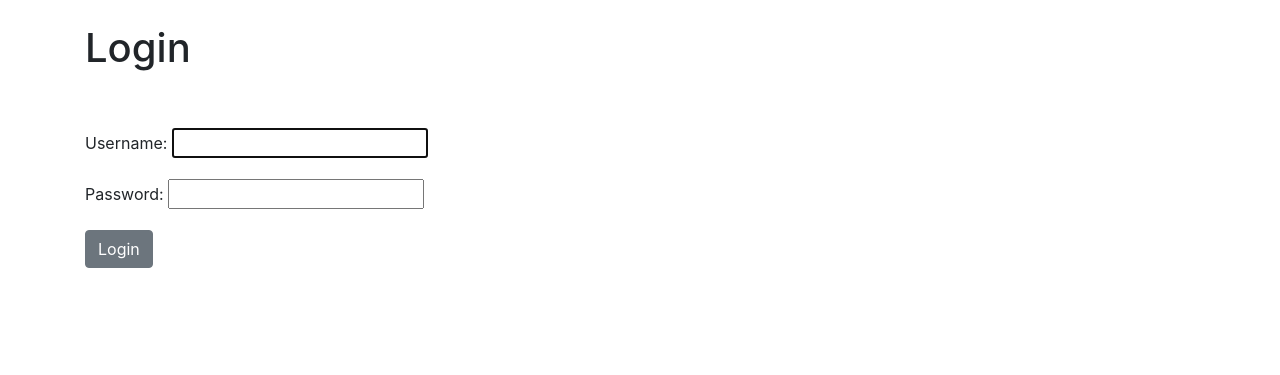
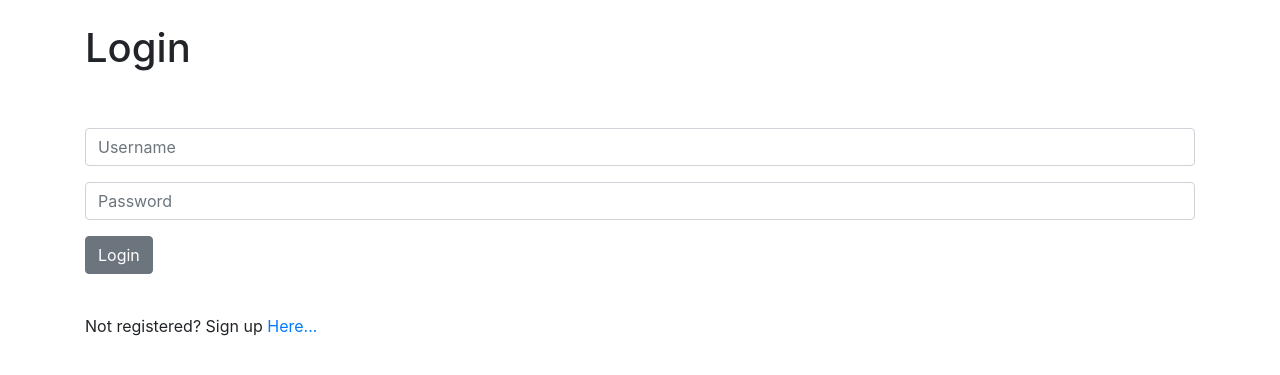
Before and after one commit to OmerEkinci1/Blog, a Django app: page /members/login/ in a window 1280 px wide. Shown: the part 56-431 px from the top of the page. Run offline with Django 3.2, Linux system fonts and the light colour scheme; some libraries are stand-ins or nearby versions.

Commit message:
Modified the login page

```diff
--- a/members/templates/registration/login.html
+++ b/members/templates/registration/login.html
@@ -9,9 +9,18 @@
 <div class="form-group">
     <form method="POST" action="">
         {% csrf_token %}
-        {{ form.as_p }}
+        <div class="form-group">
+            <input type="text" class="form-control" name="username" placeholder="Username">
+        </div>
+        <div class="form-group">
+            <input type="password" class="form-control" name="password" placeholder="Password">
+        </div>
         <button class="btn btn-secondary">Login</button>
     </form>
 </div>
 
+<br>
+
+Not registered? Sign up <a href="{% url 'register' %}">Here...</a>
+
 {% endblock %}
```
